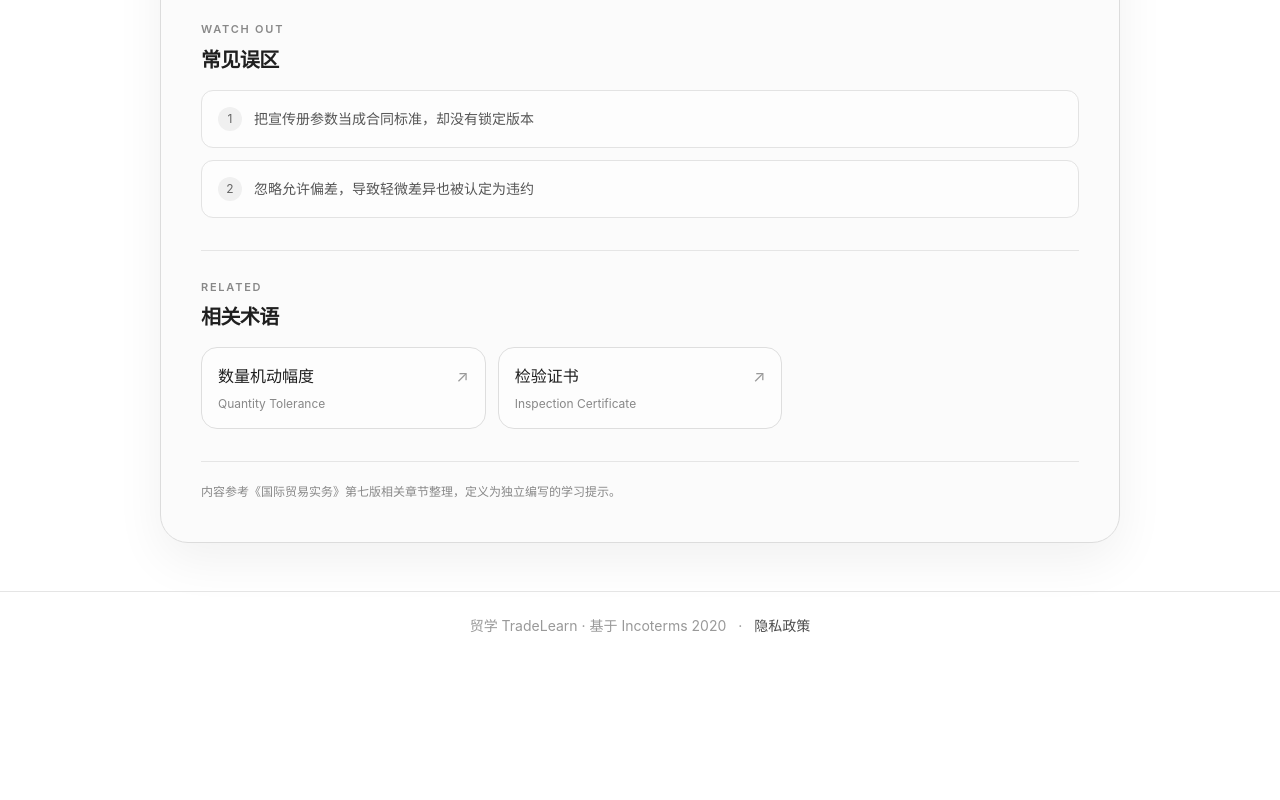
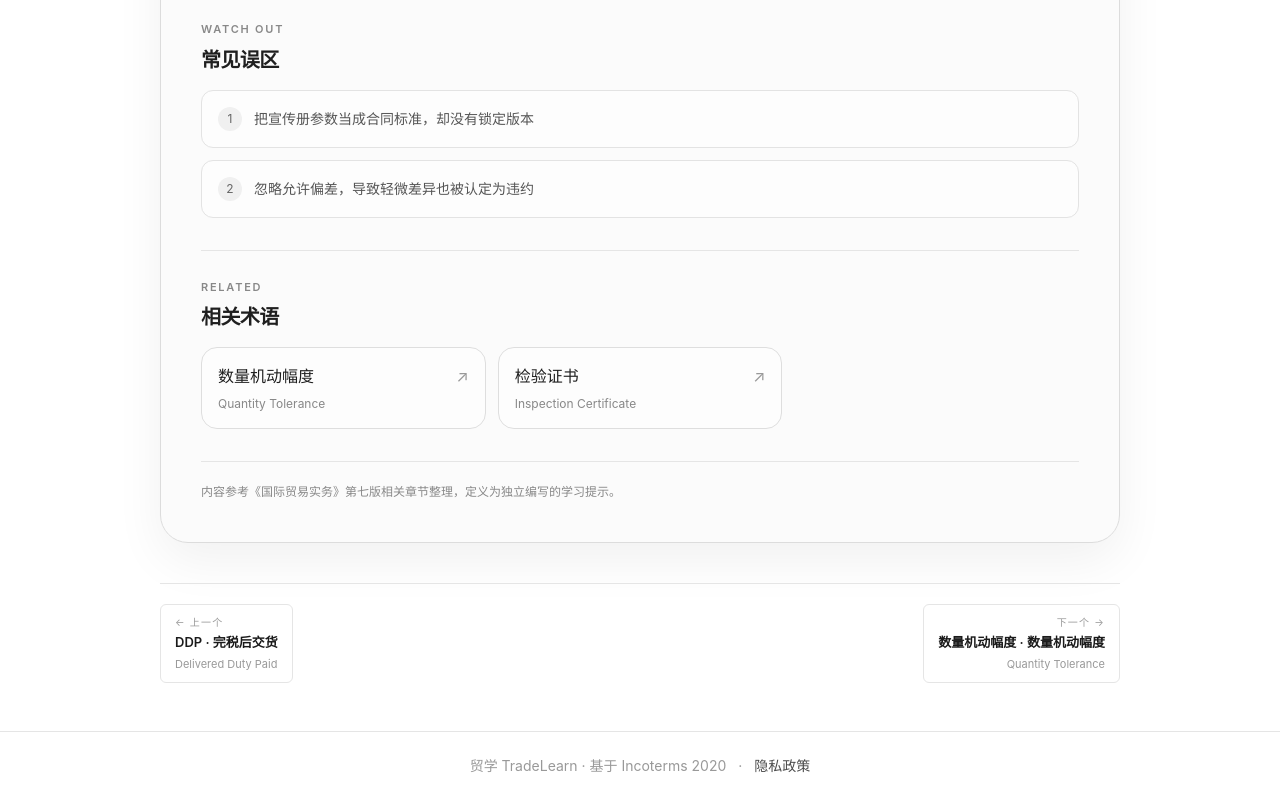
Before and after one commit to fjt926849-design/tradelearn, a Next.js app: page /glossary/ch04-quality-clause in a window 1280 px wide. Shown: the part 1161-1961 px from the top of the page. Before the commit the page ends 1821 px from the top, so only its background shows below. Built offline with nearby package versions, Linux system fonts and the light colour scheme; no server answers.

Commit message:
feat: add glossary previous next navigation

```diff
--- a/app/glossary/[id]/page.tsx
+++ b/app/glossary/[id]/page.tsx
@@ -4,6 +4,8 @@ import Header from "@/components/layout/Header";
 import Footer from "@/components/layout/Footer";
 import BackButton from "@/components/learn/BackButton";
 import { tradeGlossary } from "@/data/trade-glossary";
+import { termLibraryCards } from "@/data/term-library";
+import PrevNextNav, { type PrevNextLink } from "@/components/learn/PrevNextNav";
 
 export async function generateStaticParams() {
   return tradeGlossary.map((entry) => ({ id: entry.id }));
@@ -21,6 +23,14 @@ export default async function GlossaryDetailPage({
   const relatedEntries = (entry.relatedIds ?? [])
     .map((relatedId) => tradeGlossary.find((item) => item.id === relatedId))
     .filter((item): item is (typeof tradeGlossary)[number] => Boolean(item));
+  const cardIndex = termLibraryCards.findIndex((card) => card.id === entry.id);
+  const previousCard = cardIndex > 0 ? termLibraryCards[cardIndex - 1] : null;
+  const nextCard = cardIndex >= 0 && cardIndex < termLibraryCards.length - 1 ? termLibraryCards[cardIndex + 1] : null;
+  const toNavigationLink = (card: (typeof termLibraryCards)[number]): PrevNextLink => ({
+    href: card.href,
+    label: `${card.code} · ${card.name}`,
+    sub: card.english,
+  });
 
   return (
     <div className="min-h-screen" style={{ background: "#fff", color: "#1f1f1f" }}>
@@ -108,6 +118,13 @@ export default async function GlossaryDetailPage({
               <p className="border-t pt-5 text-xs leading-5" style={{ borderColor: "#e5e5e5", color: "#888" }}>内容参考《国际贸易实务》第七版相关章节整理，定义为独立编写的学习提示。</p>
             </div>
           </section>
+
+          <div className="mt-7">
+            <PrevNextNav
+              prev={previousCard ? toNavigationLink(previousCard) : null}
+              next={nextCard ? toNavigationLink(nextCard) : null}
+            />
+          </div>
         </div>
       </main>
       <Footer />
```
